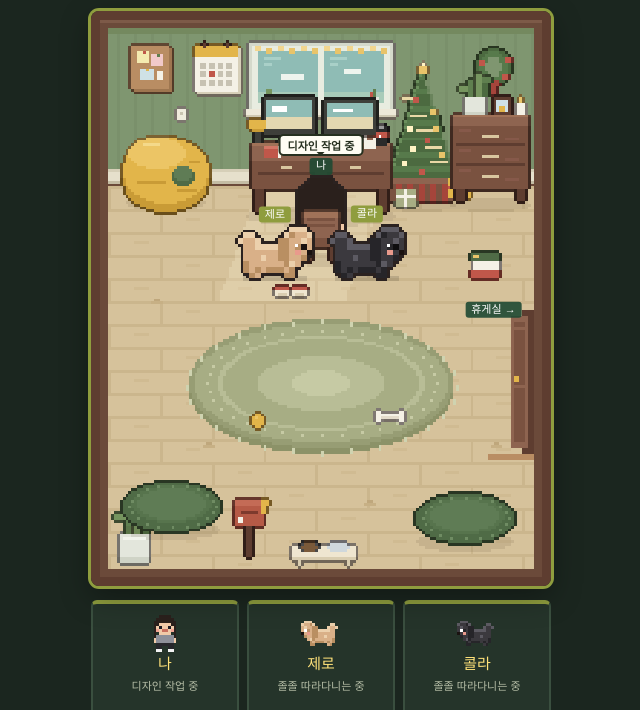
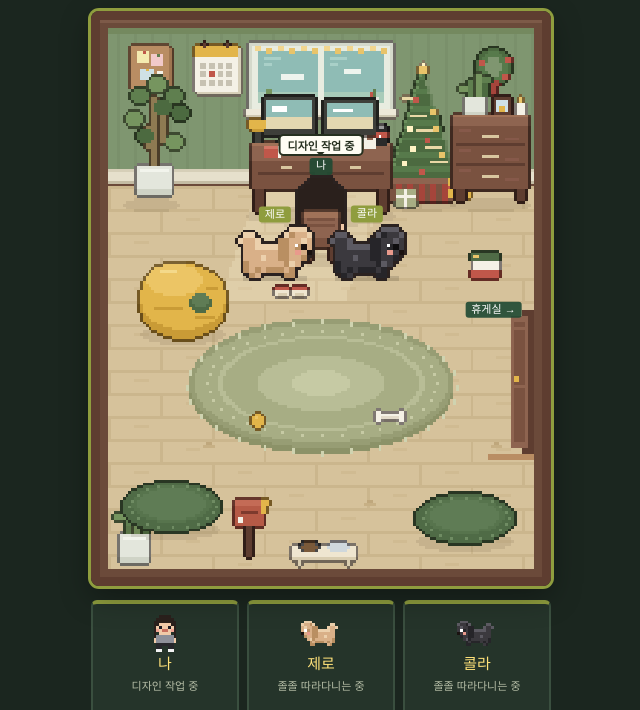
Before and after one commit to soohyun7227/bunny, a plain HTML site: page bunny_room/index.html in a window 1280 px wide. Shown: the part 90-800 px from the top of the page, without its empty margins (319-959 px from the left). Drawn offline with Linux system fonts and the light colour scheme.

Commit message:
Room: beanbag moved to the floor centre-left, tall plant in the left corner; refresh preview image
Co-Authored-By: Claude Opus 5.5 <noreply@anthropic.com>
Claude-Session: https://claude.ai/code/session_017jBMJu5sbdsGT4cjNbDcNS

```diff
--- a/bunny_room/index.html
+++ b/bunny_room/index.html
@@ -268,7 +268,7 @@ ACTORS.forEach((a,i)=>Object.assign(a,{scene:'work',x:70+i*18,y:140,zone:'mid',p
 
 const SPOT={
   desk:{x:80,y:80,pose:'sitback',z:'top'},
-  beanbag:{x:24,y:62,pose:'sit',z:'top'},
+  beanbag:{x:30,y:107,pose:'sit',z:'mid'},
   window:{x:100,y:96,pose:'standback',z:'mid'},
   rug:{x:80,y:132,pose:'stretch',z:'mid'},
   tree:{x:24,y:90,pose:'standback',z:'mid'},
@@ -486,7 +486,9 @@ const FURN=[
     R(30,58,8,7,P.yel);R(33,58,2,7,'#c0574a');R(30,61,8,1,'#c0574a');R(5+28,56,2,2,'#c0574a');
     R(12,62,7,6,'#a7ad84');R(15,62,1,6,'#f4f1e6');R(12,64,7,1,'#f4f1e6');
     ctx.restore();}},
-  {y:52,d(){ctx.save();ctx.translate(-18,0);E(44,58,15,11,P.yelD);E(44,55,15,11,P.yel);E(41,49,10,5,P.yelL);R(36,46,6,1,'#f4d98a');R(34,59,10,1,P.yelD);R(48,62,7,1,P.yelD);R(52,52,4,1,P.yelD);E(50,57,4,3,P.cush);E(50,56,3,2,P.cushL);ctx.restore();}}, // big beanbag
+  {y:98,d(){ctx.save();ctx.translate(-12,44);E(44,58,15,11,P.yelD);E(44,55,15,11,P.yel);E(41,49,10,5,P.yelL);R(36,46,6,1,'#f4d98a');R(34,59,10,1,P.yelD);R(48,62,7,1,P.yelD);R(52,52,4,1,P.yelD);E(50,57,4,3,P.cush);E(50,56,3,2,P.cushL);ctx.restore();}}, // big beanbag
+  {y:64,d(){ctx.save();ctx.translate(-94,0);R(110,54,12,10,P.pot);R(110,62,12,2,P.potD);R(111,55,10,1,'#f2f4ec');R(115,30,2,24,'#8e7a52');R(113,40,2,8,'#8e7a52');R(118,36,2,10,'#8e7a52');
+    [[108,28,P.leaf],[114,24,P.leafL],[120,28,P.leaf],[106,36,P.leafL],[122,34,P.leafD],[110,42,P.leafD],[120,44,P.leafL],[116,32,P.leafD]].forEach(([x,y,c])=>{R(x,y,6,3,c);R(x+1,y-1,4,1,c);R(x+1,y+3,4,1,c);});ctx.restore();}}, // tall plant (left corner)
   {y:64,d(){ // desk with monitors, lamp, mug, notebook
     const sc=isNight()?'#a9dcd6':P.glass;
     R(60,30,18,13,'#3e3f3a');R(61,31,16,10,sc);R(61,37,16,4,'#e3d7b0');R(63,33,5,2,'#ffffff');R(68,43,2,3,'#3e3f3a');R(65,45,8,1,'#3e3f3a');
@@ -512,7 +514,7 @@ const FURN=[
   {y:190,d(){R(50,170,10,9,'#b55a46');R(50,170,10,2,'#c46b56');R(52,174,6,1,'#7d3a2d');R(54,179,2,11,P.woodD);R(59,170,2,5,P.yel);R(59,170,3,2,P.yel);R(51,176,2,2,'#f4f1e6');}}, // mailbox with flag
 ];
 const SHADOWS=[];
-function softShadows(){ctx.fillStyle=P.shadow;[[26,66,14,3],[80,71,26,3],[80,86,8,2],[139,67,14,2],[115,67,12,2],[28,180,17,3],[130,184,17,3]].forEach(([x,y,rx,ry])=>{for(let k=-ry;k<=ry;k++){const w=Math.round(rx*Math.sqrt(1-(k/(ry+.5))**2));ctx.fillRect(x-w,y+k,w*2,1);}});}
+function softShadows(){ctx.fillStyle=P.shadow;[[32,112,15,3],[21,67,10,2],[80,71,26,3],[80,86,8,2],[139,67,14,2],[115,67,12,2],[28,180,17,3],[130,184,17,3]].forEach(([x,y,rx,ry])=>{for(let k=-ry;k<=ry;k++){const w=Math.round(rx*Math.sqrt(1-(k/(ry+.5))**2));ctx.fillRect(x-w,y+k,w*2,1);}});}
 /* overlay tags */
 ACTORS.forEach(a=>{const d=document.createElement('div');d.className='tag'+(a.kind==='dog'?' dog':'');d.innerHTML='<div class="bubble"></div><div class="name"></div>';d.querySelector('.name').textContent=a.name;ov.appendChild(d);a.el=d;a.bEl=d.querySelector('.bubble');});
 
@@ -561,7 +563,7 @@ cv.addEventListener('click',e=>{
   if(x>=47&&x<=63&&y>=166&&y<=192){openMail();return;}
   if(Math.abs(byId.me.x-x)<11&&y>byId.me.y-26&&y<byId.me.y+3){act('pat');return;}
   if(x>=58&&x<=100&&y>=28&&y<=47){act('angry');return;}
-  if(x>=8&&x<=42&&y>=40&&y<=70){act('rest');return;}
+  if(x>=14&&x<=50&&y>=86&&y<=116){act('rest');return;}
   if(x>=33&&x<=54&&y>=8&&y<=30){openCal();return;}
   const hit=ACTORS.find(a=>a.scene==='work'&&Math.abs(a.x-x)<12&&y>a.y-26&&y<a.y+4);
   if(hit){poke(hit);return;}
```
Also changed, not shown: index.html (+6 -4 lines), bunny_room/og.png.
